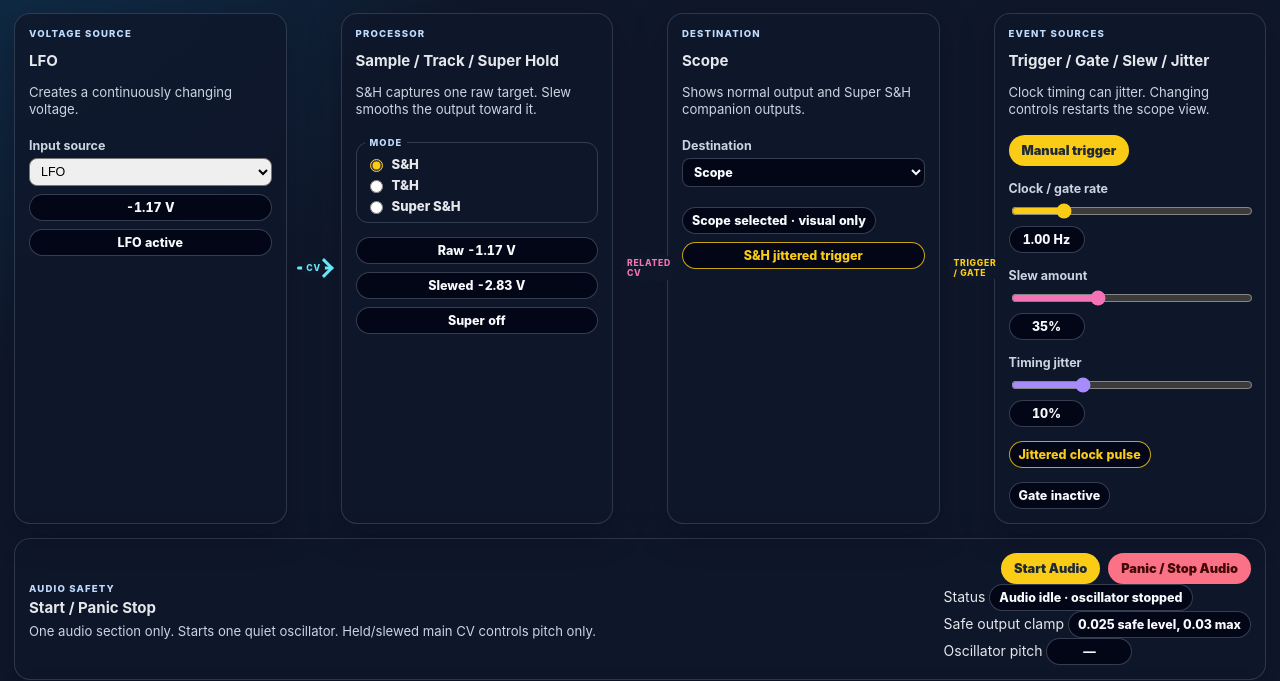
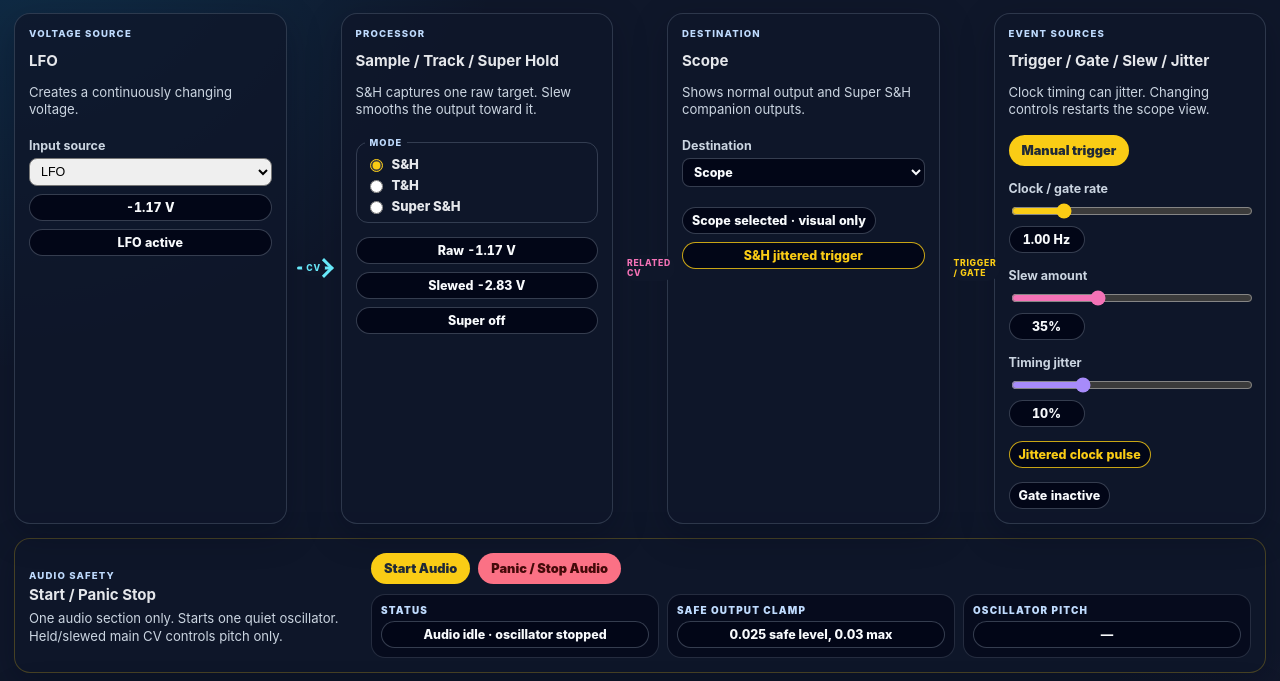
Before and after one commit to armpitpete/sample-hold-lab, a website built with Vite: page index.html in a window 1280 px wide. Shown: the part 140-821 px from the top of the page. Built offline with nearby package versions, Linux system fonts and the light colour scheme.

Commit message:
Compact consolidated audio safety panel

```diff
--- a/src/audio-safety-controls.css
+++ b/src/audio-safety-controls.css
@@ -1,28 +1,34 @@
 .audio-safety-panel {
-  display: flex;
-  gap: 18px;
+  display: grid;
+  grid-template-columns: minmax(220px, 0.75fr) minmax(0, 2fr);
+  gap: 16px;
   align-items: center;
   justify-content: space-between;
   margin: 0 0 26px;
-  border: 1px solid rgba(148, 163, 184, 0.24);
-  border-radius: 24px;
-  padding: 22px;
+  border: 1px solid rgba(250, 204, 21, 0.24);
+  border-radius: 20px;
+  padding: 16px;
   background: rgba(15, 23, 42, 0.78);
   box-shadow: 0 18px 60px rgba(2, 6, 23, 0.36);
 }
 
-.audio-safety-panel p {
+.audio-safety-copy p {
   margin-bottom: 0;
   color: #cbd5e1;
-  line-height: 1.45;
+  line-height: 1.35;
+}
+
+.audio-safety-main {
+  display: grid;
+  gap: 10px;
 }
 
 .audio-safety-actions {
   display: flex;
   flex-wrap: wrap;
-  gap: 10px;
+  gap: 8px;
   align-items: center;
-  justify-content: flex-end;
+  justify-content: flex-start;
 }
 
 .panic-stop-button {
@@ -35,27 +41,54 @@
   outline-color: rgba(251, 113, 133, 0.35);
 }
 
+.audio-safety-readouts {
+  display: grid;
+  grid-template-columns: repeat(3, minmax(0, 1fr));
+  gap: 8px;
+}
+
+.audio-readout-card {
+  display: grid;
+  gap: 5px;
+  min-width: 0;
+  border: 1px solid rgba(148, 163, 184, 0.22);
+  border-radius: 14px;
+  padding: 9px;
+  background: rgba(2, 6, 23, 0.62);
+}
+
+.audio-readout-card span {
+  color: #bfdbfe;
+  font-size: 0.62rem;
+  font-weight: 900;
+  letter-spacing: 0.12em;
+  text-transform: uppercase;
+}
+
 .audio-safety-status {
   display: inline-flex;
-  min-width: 230px;
+  min-width: 0;
   justify-content: center;
   border: 1px solid rgba(148, 163, 184, 0.35);
   border-radius: 999px;
-  padding: 8px 12px;
+  padding: 6px 9px;
   background: #020617;
   color: #f8fafc;
   font: inherit;
+  font-size: 0.78rem;
   font-weight: 800;
+  text-align: center;
+}
+
+@media (max-width: 980px) {
+  .audio-safety-panel {
+    grid-template-columns: 1fr;
+  }
 }
 
 @media (max-width: 880px) {
-  .audio-safety-panel {
-    display: block;
-  }
-
-  .audio-safety-actions {
-    justify-content: flex-start;
-    margin-top: 14px;
+  .audio-safety-readouts {
+    grid-template-columns: 1fr;
   }
 
   .audio-safety-status {
```
